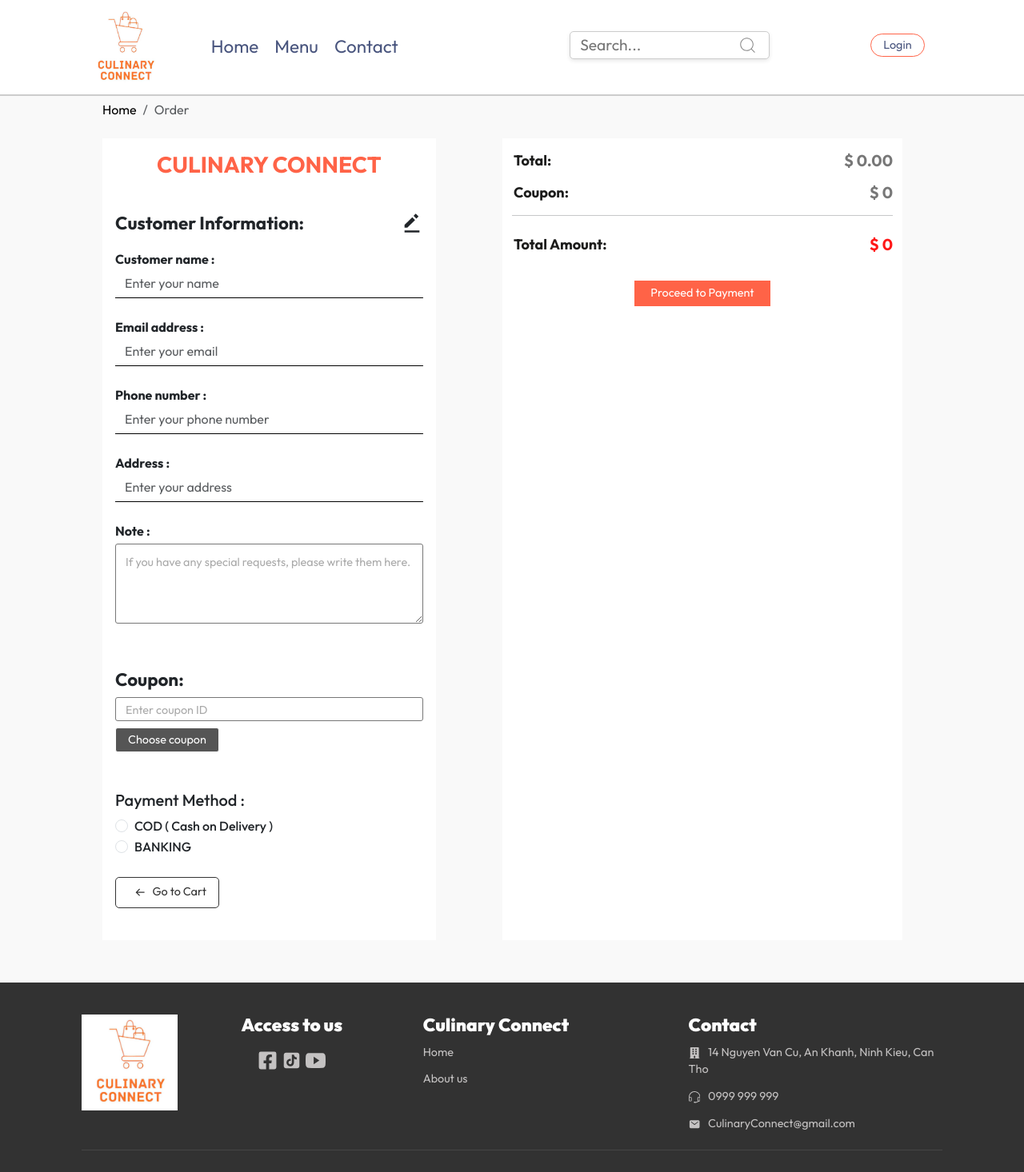
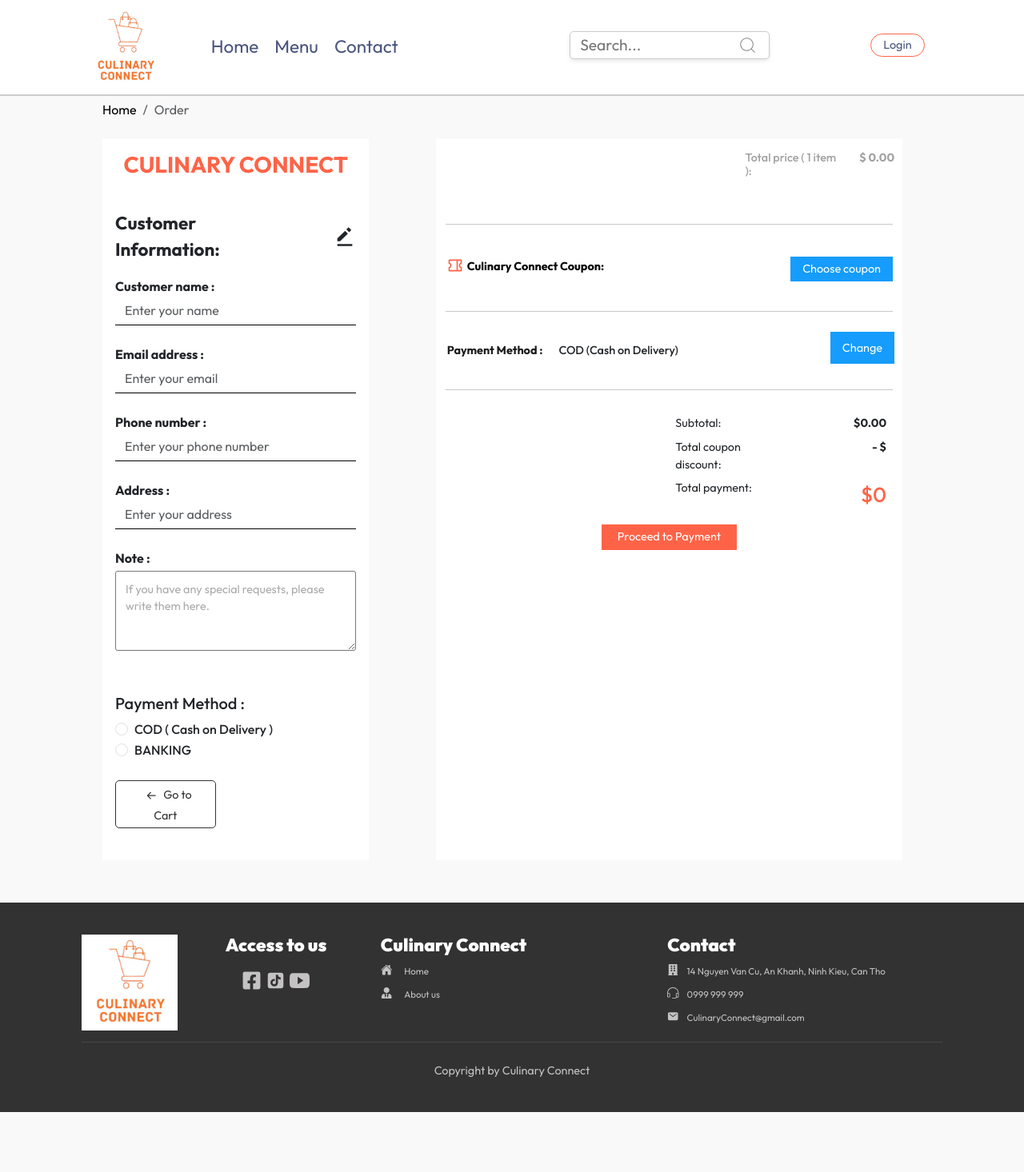
Before and after one commit to BichTuyen1204/CulinaryConnectProject, a React (Create React App) app: page /order in a window 1280 px wide. Shown: the top 1466 px of the page at 80% size. After the commit the page ends 1391 px from the top, so only its background shows below. Built offline with nearby package versions, Linux system fonts and the light colour scheme.

Commit message:
Change css

```diff
--- a/src/components/footer/Footer.css
+++ b/src/components/footer/Footer.css
@@ -12,7 +12,7 @@
 .footer-content {
   width: 100%;
   display: grid;
-  grid-template-columns: 1fr 1.5fr 2fr 2fr;
+  grid-template-columns: 1fr 1.0fr 2fr 2fr;
   gap: 80px;
   margin-bottom: 20px;
 }
--- a/src/components/footer/Footer.js
+++ b/src/components/footer/Footer.js
@@ -9,6 +9,8 @@ import { IoMail } from "react-icons/io5";
 import "../footer/Footer.css";
 import { Link } from "react-router-dom";
 import "bootstrap/dist/css/bootstrap.min.css";
+import { IoHome } from "react-icons/io5";
+import { FaUserTie } from "react-icons/fa";
 
 const Footer = () => {
   return (
@@ -20,7 +22,9 @@ const Footer = () => {
           </Link>
         </div>
         <div className="footer-content-left">
-          <h2><strong>Access to us</strong></h2>
+          <h2>
+            <strong>Access to us</strong>
+          </h2>
           <div className="ul-icon-social">
             <li>
               <FaFacebookSquare className="facebook" />
@@ -35,10 +39,21 @@ const Footer = () => {
         </div>
 
         <div className="footer-content-center">
-          <h2><strong>Culinary Connect</strong></h2>
+          <h2>
+            <strong>Culinary Connect</strong>
+          </h2>
           <ul>
-            <li className="li-home">Home</li>
-            <li className="li-aboutus">About us</li>
+            <Link to="/">
+              <li className="li-home d-flex">
+                <IoHome style={{ marginRight: "15px" }} />
+                <p style={{ fontSize: "0.8em" }}>Home</p>
+              </li>
+            </Link>
+
+            <li className="li-aboutus d-flex">
+              <FaUserTie style={{ marginRight: "15px" }} />
+              <p style={{ fontSize: "0.8em" }}>About us</p>
+            </li>
           </ul>
         </div>
 
@@ -47,17 +62,19 @@ const Footer = () => {
             <strong>Contact</strong>
           </h2>
           <div className="address-links">
-            <li className="address1">
+            <li className="address1 d-flex">
               <FaBuilding className="address" />
+              <p style={{ fontSize: "0.8em" }}>
                 14 Nguyen Van Cu, An Khanh, Ninh Kieu, Can Tho
+              </p>
             </li>
-            <li className="address1">
+            <li className="address1 d-flex">
               <SlEarphonesAlt className="address" />
-              0999 999 999
+              <p style={{ fontSize: "0.8em" }}>0999 999 999</p>
             </li>
-            <li className="address1">
+            <li className="address1 d-flex">
               <IoMail className="address" />
-              CulinaryConnect@gmail.com
+              <p style={{ fontSize: "0.8em" }}>CulinaryConnect@gmail.com</p>
             </li>
           </div>
         </div>
--- a/src/components/login/Login.js
+++ b/src/components/login/Login.js
@@ -214,7 +214,7 @@ const Login = ({ setShowLogin, openSignUp, onLoginSuccess, openForgotPass }) =>
           {/* Button login */}
           <div className="button-login">
             {formSubmitted && !loginError && (
-              <p style={{ color: "green" }}>Login successful</p>
+              <p style={{ color: "green", fontWeight: "500", marginBottom: "5px" }}>Login successful</p>
             )}
             {loginError && <p style={{ color: "red" }}>{loginError}</p>}
             <button
--- a/src/page/blog/Blog.css
+++ b/src/page/blog/Blog.css
@@ -20,7 +20,7 @@
 }
 
 .logo {
-  font-size: 1.3em;
+  font-size: 1.0em;
 }
 
 .search-bar {
--- a/src/page/home/Home.js
+++ b/src/page/home/Home.js
@@ -1,14 +1,14 @@
 import React, { useState, useEffect } from "react";
 import { useNavigate } from "react-router-dom";
-import '../home/Home.css';
+import "../home/Home.css";
 import Header from "../../components/header/Header";
 import ExploreMenu from "../../components/menu/ExploreMenu";
 import { FoodDisplay } from "../../components/food_display/FoodDisplay";
 import MenuPage from "../../components/parent/FoodDisplayAndCategory";
 
-
 export const Home = () => {
-    const [category, setCategory] = useState("All")
+  const [category, setCategory] = useState("All");
+  window.scrollTo(0, 0);
   return (
     <div>
       <Header />
--- a/src/page/order/Order.css
+++ b/src/page/order/Order.css
@@ -1,6 +1,10 @@
 .website-name {
   color: tomato;
   font-weight: 700;
+}
+
+.font-size-default {
+  font-size: 0.9em;
 }
 
 .ic_edit_order {
@@ -54,13 +58,13 @@
 }
 
 .total {
-  font-size: 18px;
+  font-size: 0.9em;
   color: #1c1c1b;
 }
 
 .total-price {
-  font-size: 20px;
-  color: #777777;
+  font-size: 0.9em;
+  color: #a1a1a1;
 }
 
 .checkout-form-wrapper {
@@ -231,7 +235,12 @@
   border: 1px solid #538641;
 }
 
+.payment {
+  font-size: 0.9em;
+}
+
 .total-amount-price {
+  font-size: 0.9em;
   color: rgb(255, 23, 23);
 }
 
@@ -370,7 +379,7 @@
   .checkout-badge {
     width: 18px;
     height: 18px;
-    left: 50px
+    left: 50px;
   }
   .text-quantity {
     font-size: 0.8em;
@@ -409,7 +418,7 @@
     padding: 0px 3px !important;
   }
   .button-order {
-    margin: 8px 0px!important;
+    margin: 8px 0px !important;
   }
   .button-order button {
     font-size: 0.7em;
@@ -528,7 +537,7 @@
   .checkout-badge {
     width: 18px;
     height: 18px;
-    left: 50px
+    left: 50px;
   }
   .text-quantity {
     font-size: 0.8em;
@@ -567,7 +576,7 @@
     padding: 0px 3px !important;
   }
   .button-order {
-    margin: 8px 0px!important;
+    margin: 8px 0px !important;
   }
   .button-order button {
     font-size: 0.7em;
@@ -685,7 +694,6 @@
   .checkout-badge {
     width: 15px;
     height: 15px;
-
   }
   .text-quantity {
     font-size: 0.7em;
@@ -724,7 +732,7 @@
     padding: 0px 3px !important;
   }
   .button-order {
-    margin: 8px 0px!important;
+    margin: 8px 0px !important;
   }
   .button-order button {
     font-size: 0.7em;
@@ -882,7 +890,7 @@
     padding: 0px 3px !important;
   }
   .button-order {
-    margin: 8px 0px!important;
+    margin: 8px 0px !important;
   }
   .button-order button {
     font-size: 0.7em;
@@ -1040,7 +1048,7 @@
     padding: 0px 3px !important;
   }
   .button-order {
-    margin: 8px 0px!important;
+    margin: 8px 0px !important;
   }
   .button-order button {
     font-size: 0.7em;
--- a/src/page/order/Order.js
+++ b/src/page/order/Order.js
@@ -7,6 +7,7 @@ import CartService from "../../api/CartService.js";
 import { BiSolidEditAlt } from "react-icons/bi";
 import OrderService from "../../api/OrderService.js";
 import { IoClose } from "react-icons/io5";
+import { RiCoupon2Line } from "react-icons/ri";
 import { PayPalScriptProvider, PayPalButtons } from "@paypal/react-paypal-js";
 
 export const Order = () => {
@@ -22,6 +23,7 @@ export const Order = () => {
   const [totalPrice, setTotalPrice] = useState(0);
   const [couponId, setCouponId] = useState("");
   const [coupon, setCoupon] = useState("");
+  const [amount, setAmount] = useState("");
   const [error, setError] = useState("");
   const [note, setNote] = useState("");
   const [pay, setPay] = useState("");
@@ -43,6 +45,7 @@ export const Order = () => {
     paymentMethod: "",
     product: {},
   });
+
   const NameBlur = () => {
     if (username.trim() === "") {
       setUserNameError("Please enter your full name");
@@ -280,7 +283,7 @@ export const Order = () => {
   const handleCreateOrderAndPayment = async () => {
     try {
       setPaymentMethod("PAYPAL");
-      orderData.paymentMethod = "PAYPAL"
+      orderData.paymentMethod = "PAYPAL";
       // setOrderData((orderData) => ({ ...orderData, paymentMethod: "PAYPAL" }));
       // const updatedOrderData = { ...orderData, paymentMethod: "PAYPAL" };
       console.log(orderData);
@@ -295,13 +298,13 @@ export const Order = () => {
       console.log("Payment URL:", paymentUrl);
       if (paymentUrl) {
         console.log("Returning orderId before redirect:", orderId);
-        window.open(paymentUrl, '_blank');
+        window.open(paymentUrl, "_blank");
         // Extract PayPal token and save it
-      const urlParams = new URLSearchParams(paymentUrl.split('?')[1]);
-      setPaypaltoken(urlParams.get('token')); // Save the token
+        const urlParams = new URLSearchParams(paymentUrl.split("?")[1]);
+        setPaypaltoken(urlParams.get("token")); // Save the token
 
         // Show the modal pop-up
-      setIsModalOpen(true);  // Open modal when PayPal is initiated
+        setIsModalOpen(true); // Open modal when PayPal is initiated
 
         return orderId;
       } else {
@@ -342,7 +345,7 @@ export const Order = () => {
     try {
       setPaymentMethod("VNPAY");
       // setOrderData((orderData) => ({ ...orderData, paymentMethod: "VNPAY" }));
-      orderData.paymentMethod = "VNPAY"
+      orderData.paymentMethod = "VNPAY";
       console.log(orderData);
       const createdOrder = await createOrder(orderData, jwtToken);
       const orderId = createdOrder.id;
@@ -355,8 +358,7 @@ export const Order = () => {
       console.log("Payment URL:", paymentUrl);
       if (paymentUrl) {
         console.log("Returning orderId before redirect:", orderId);
-        window.open(paymentUrl, '_blank');
-
+        window.open(paymentUrl, "_blank");
 
         // Show the modal pop-up
         // setIsModalOpen(true);  // Open modal when PayPal is initiated
@@ -373,7 +375,6 @@ export const Order = () => {
       throw error;
     }
   };
-
 
   // Order
   const handleSubmitOrder = async (e) => {
@@ -423,7 +424,7 @@ export const Order = () => {
         <div className="container-xxl">
           <div className="row col-12 general-order">
             {/* Part left start */}
-            <div className="checkout-form-wrapper col-5 p-3 box">
+            <div className="checkout-form-wrapper col-4 p-3 box">
               <div className="checkout-left-data">
                 <h3 className="website-name text-center mb-4">
                   CULINARY CONNECT
@@ -530,38 +531,6 @@ export const Order = () => {
                   </div>
 
                   {/* Note end */}
-
-                  {/* Voucher start */}
-                  <div className="form-group-voucher mt-5">
-                    <strong className="font-size-top">Coupon:</strong>
-                    <input
-                      type="text"
-                      className={`form-control-coupon input-coupon mt-1`}
-                      id="phoneNumber"
-                      value={couponId}
-                      placeholder="Enter coupon ID"
-                      onChange={IdCouponChange}
-                    />
-                    <button className="button-coupon mt-2" onClick={getCoupon}>
-                      Choose coupon
-                    </button>
-
-                    {/* Hiển thị thông tin coupon hoặc lỗi */}
-                    {salePercent && (
-                      <div className="coupon-info mt-3">
-                        <strong>Sale: {salePercent}%</strong>
-                      </div>
-                    )}
-                    {error && (
-                      <div
-                        className="error-message mt-3"
-                        style={{ color: "red" }}
-                      >
-                        <strong>{error}</strong>
-                      </div>
-                    )}
-                  </div>
-                  {/* Voucher end */}
                 </div>
 
                 {/* Payment method start */}
@@ -622,7 +591,7 @@ export const Order = () => {
             {/* Part left end */}
 
             {/* Part right start */}
-            <div className="col-6 offset-1 bg-white box">
+            <div className="col-7 offset-1 bg-white box">
               {products.map((item, index) => (
                 <div className="border-bottom mt-4 mb-3 col-12" key={index}>
                   <div className="d-flex gap-10 align-items-center mb-2">
@@ -701,30 +670,142 @@ export const Order = () => {
                   </div>
                 </div>
               ))}
-              <div className="total-price-end d-flex justify-content-between align-items-center mt-3">
-                <h4 className="total">
-                  <strong>Total: </strong>
+              <div className="total-price-end d-flex justify-content-between align-items-center mt-3 col-12 mb-5">
+                <div className="col-6"></div>
+                <div className="d-flex col-6">
+                  <div className="col-4"></div>
+                  <h4 className="col-5 total">
+                    <p style={{ color: "#a1a1a1" }}>Total price ( 1 item ): </p>
                   </h4>
+                  <div className="d-flex justify-content-end col-3">
                     <h5 className="total-price">
                       <strong>$ {totalPrice}</strong>
                     </h5>
                   </div>
-              <div className="total-coupon d-flex justify-content-between align-items-center mt-2">
+                </div>
+              </div>
+
+              <hr className="mt-2" />
+
+              {/* Coupon start */}
+              <div className="py-4 total-coupon d-flex justify-content-between align-items-center mt-2">
+                <div>
                   <h4 className="total">
-                  <strong>Coupon: </strong>
+                    <RiCoupon2Line
+                      style={{
+                        color: "tomato",
+                        fontSize: "20px",
+                        marginBottom: "5px",
+                        marginRight: "5px",
+                      }}
+                    />
+                    <strong style={{ color: "black" }}>
+                      Culinary Connect Coupon:{" "}
+                    </strong>
                   </h4>
-                <h5 className="total-price">
+                </div>
+
+                <div>
+                  <button
+                    style={{
+                      fontSize: "0.9em",
+                      background: "#159cfc",
+                      color: "white",
+                      border: "none",
+                      padding: "5px 15px",
+                      marginBottom: "5px",
+                    }}
+                  >
+                    Choose coupon
+                  </button>
+                  {/* <h5 className="total-price">
                     <strong>$ {coupon > 0 ? coupon : 0}</strong>
+                  </h5> */}
+                </div>
+              </div>
+              {/* Coupon end */}
+
+              <hr className="mt-2" />
+
+              {/* Payment start */}
+              <div className="total-amount d-flex justify-content-between align-items-center py-4 col-12">
+                <div className="d-flex col-12">
+                  <h4 className="total col-3">
+                    <strong>Payment Method : </strong>
+                  </h4>
+                  <h5 className="payment col-5">
+                    <p>COD (Cash on Delivery)</p>
                   </h5>
+                  <div
+                    className="col-4 d-flex justify-content-end"
+                    style={{ marginTop: "-15px" }}
+                  >
+                    <button
+                      style={{
+                        fontSize: "0.9em",
+                        background: "#159cfc",
+                        color: "white",
+                        border: "none",
+                        padding: "2px 15px",
+                      }}
+                    >
+                      Change
+                    </button>
                   </div>
+                </div>
+              </div>
+              {/* Payment end */}
+
               <hr className="mt-2" />
-              <div className="total-amount d-flex justify-content-between align-items-center py-2">
-                <h4 className="total">
-                  <strong>Total Amount: </strong>
-                </h4>
-                <h5 className="total-amount-price">
-                  <strong>$ {totalPrice - coupon}</strong>
-                </h5>
+
+              <div>
+                <div
+                  className="d-flex justify-content-between align-items-center col-12 font-size-default"
+                  style={{ paddingTop: "15px", paddingBottom: "8px" }}
+                >
+                  <div className="col-6"></div>
+                  <div className="col-6 d-flex px-2">
+                    <div className="col-6">
+                      <p>Subtotal: </p>
+                    </div>
+                    <div className="col-6 d-flex justify-content-end">
+                      <p>
+                        <strong>${totalPrice}</strong>
+                      </p>
+                    </div>
+                  </div>
+                </div>
+
+                <div
+                  className="d-flex justify-content-between align-items-center col-12 font-size-default"
+                  style={{ paddingBottom: "8px" }}
+                >
+                  <div className="col-6"></div>
+                  <div className="col-6 d-flex px-2">
+                    <div className="col-6">
+                      <p>Total coupon discount: </p>
+                    </div>
+                    <div className="col-6 d-flex justify-content-end">
+                      <p>
+                        <strong>- ${coupon}</strong>
+                      </p>
+                    </div>
+                  </div>
+                </div>
+
+                <div className="d-flex justify-content-between align-items-center col-12 font-size-default">
+                  <div className="col-6"></div>
+                  <div className="col-6 d-flex px-2">
+                    <div className="col-6">
+                      <p>Total payment: </p>
+                    </div>
+                    <div className="col-6 d-flex justify-content-end">
+                      <p>
+                        <p style={{ color:"tomato", fontSize: "1.8em", fontWeight: "500"}}>${totalPrice - coupon}</p>
+                      </p>
+                    </div>
+                  </div>
+                </div>
               </div>
 
               <div className="col-5 mt-3 button-order">
@@ -742,18 +823,24 @@ export const Order = () => {
                   //     onApprove={handleOnApprove} // Xử lý sau khi thanh toán thành công
                   //   />
                   // </PayPalScriptProvider>
-                  <div style={{ display: 'flex', flexDirection: 'column', gap: '10px' }}>
+                  <div
+                    style={{
+                      display: "flex",
+                      flexDirection: "column",
+                      gap: "10px",
+                    }}
+                  >
                     <button
                       onClick={handleCreateOrderAndPayment}
                       style={{
-                      backgroundColor: '#0070ba',
-                      padding: '10px 20px',
-                      border: 'none',
-                      borderRadius: '5px',
-                      fontSize: '16px',
-                      cursor: 'pointer',
-                      transition: 'background-color 0.3s ease',
-                      color: '#fff',
+                        backgroundColor: "#0070ba",
+                        padding: "10px 20px",
+                        border: "none",
+                        borderRadius: "5px",
+                        fontSize: "16px",
+                        cursor: "pointer",
+                        transition: "background-color 0.3s ease",
+                        color: "#fff",
                       }}
                     >
                       Pay with PayPal
@@ -762,20 +849,19 @@ export const Order = () => {
                     <button
                       onClick={handleVNPayPayment}
                       style={{
-                      backgroundColor: '#ff0000', // Red color for VNPay button
-                      color: '#fff',
-                      padding: '10px 20px',
-                      border: 'none',
-                      borderRadius: '5px',
-                      fontSize: '16px',
-                      cursor: 'pointer',
-                      transition: 'background-color 0.3s ease',
+                        backgroundColor: "#ff0000", // Red color for VNPay button
+                        color: "#fff",
+                        padding: "10px 20px",
+                        border: "none",
+                        borderRadius: "5px",
+                        fontSize: "16px",
+                        cursor: "pointer",
+                        transition: "background-color 0.3s ease",
                       }}
                     >
                       Pay with VNPay
                     </button>
                   </div>
-
                 ) : (
                   <button type="submit" onClick={handleProceedToPayment}>
                     Proceed to Payment
@@ -788,17 +874,21 @@ export const Order = () => {
                   <div className="modal-content">
                     <h4>Payment Confirmation</h4>
                     <p>Click submit when you are done with the payment.</p>
-                    <button onClick={handleOnApprove} style={{ backgroundColor: '#28a745', color: '#fff' }}>
+                    <button
+                      onClick={handleOnApprove}
+                      style={{ backgroundColor: "#28a745", color: "#fff" }}
+                    >
                       Submit
                     </button>
-                    <button onClick={handleCloseModal} style={{ backgroundColor: '#dc3545', color: '#fff' }}>
+                    <button
+                      onClick={handleCloseModal}
+                      style={{ backgroundColor: "#dc3545", color: "#fff" }}
+                    >
                       Close
                     </button>
                   </div>
                 </div>
               )}
-
-
 
               {popupBuy && (
                 <div className="popup-order">
```
Also changed, not shown: src/components/food_display/FoodDisplay.js (+6 -4 lines). Lines whose indentation alone changed are shown as unchanged.
